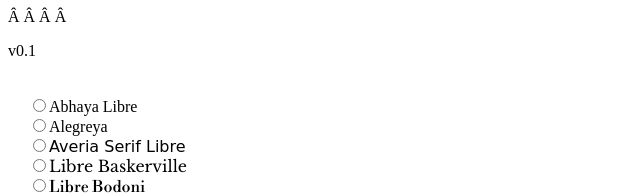
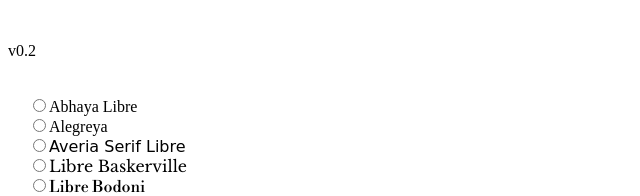
Before and after one commit to joegattnet/aphroconfuso-v0, a plain HTML site: page fonts/index.html in a window 1280 px wide. Shown: the top 196 px of the page, 0-640 px from the left. Drawn offline with nearby package versions, Linux system fonts and the light colour scheme; a web font is replaced by a local one.

Commit message:
Use html 5

```diff
--- a/fonts/index.html
+++ b/fonts/index.html
@@ -1,7 +1,7 @@
 <html lang="mt-MT">
   <head>
-    <meta http-equiv="Content-Type" content="text/html;charset=UTF-8">
-    <meta name="robots" content="noindex">
+<meta charset="UTF-8">
+    <meta name="robots" content="noindex">
     <link rel="preconnect" href="https://fonts.googleapis.com">
     <link rel="preconnect" href="https://fonts.gstatic.com" crossorigin>
     <link href="https://fonts.googleapis.com/css2?family=Abhaya+Libre:wght@400;500;600;700;800&family=Alegreya:ital,wght@0,400;0,500;0,600;0,700;0,800;0,900;1,400;1,500;1,600;1,700;1,800;1,900&family=Averia+Serif+Libre:ital,wght@0,300;0,400;0,700;1,300;1,400;1,700&family=Cormorant+Garamond:ital,wght@0,300;0,400;0,500;0,600;0,700;1,300;1,400;1,500;1,600;1,700&family=EB+Garamond:ital,wght@0,400;0,500;1,400&family=Frank+Ruhl+Libre:wght@300;400;500;700;900&family=Gentium+Book+Basic:ital,wght@0,400;0,700;1,400;1,700&family=Gentium+Book+Plus:ital,wght@0,400;1,400;1,700&family=Goudy+Bookletter+1911&family=Libre+Baskerville:ital,wght@0,400;0,700;1,400&family=Libre+Bodoni:ital,wght@0,400;0,500;0,600;0,700;1,400;1,500;1,600;1,700&family=Libre+Caslon+Display&family=Libre+Caslon+Text:ital,wght@0,400;0,700;1,400&family=Vollkorn+SC:wght@400;600;700;900&family=Vollkorn:ital,wght@0,400;0,500;0,600;0,700;0,800;0,900;1,400;1,500;1,600;1,700;1,800;1,900&display=swap" rel="stylesheet">
@@ -58,7 +58,7 @@
   </style>
   </head>
   <body>
-<p>v0.1</p>
+<p>v0.2</p>
     <main>
       <article>
         <form id="selector">
```
